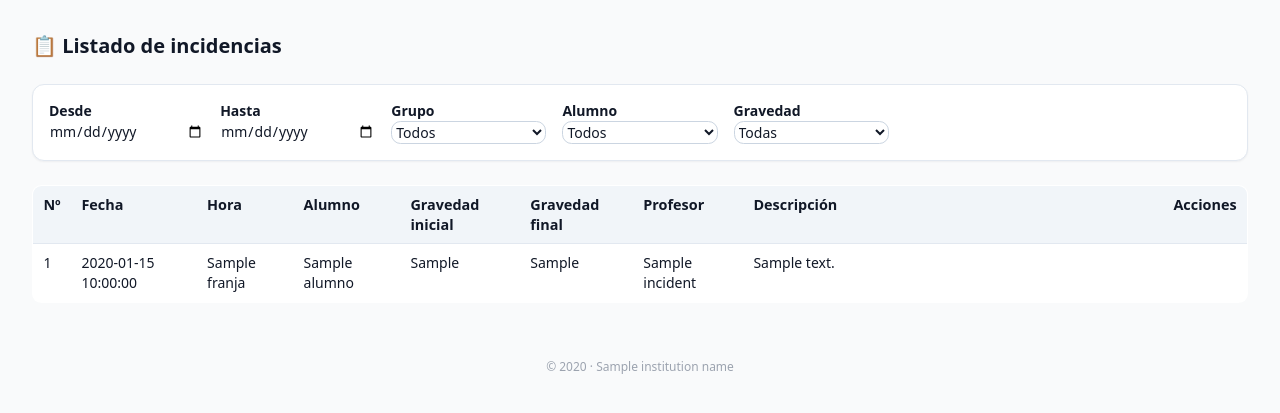
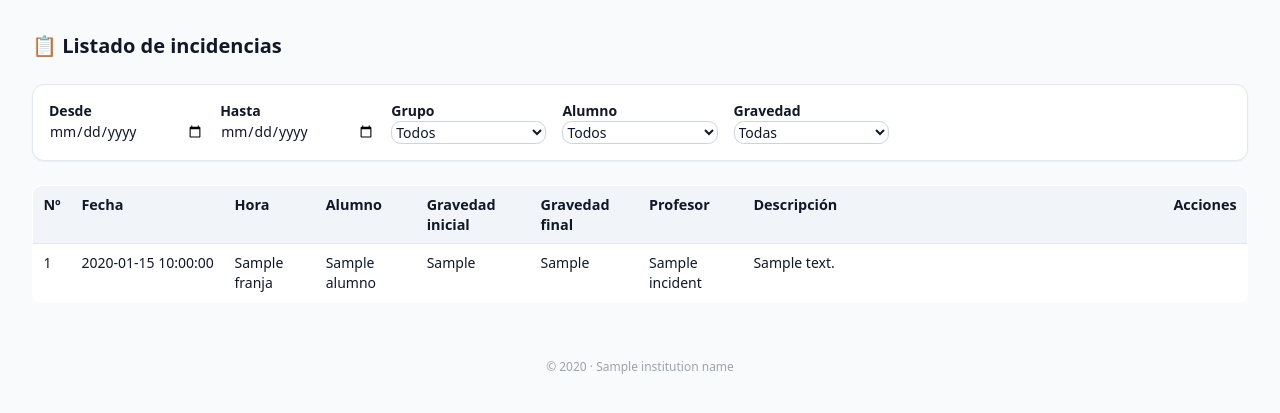
Before and after one commit to pablo-1974/AGB-incidencias, a FastAPI app: template templates/incidents/list.html in a window 1280 px wide. Shown: the part 64-477 px from the top of the page. Run offline with FastAPI, Linux system fonts and the light colour scheme; the template is opened without the code that fills it: most values are stand-ins (such as "Sample title", 1, 10 or a date in 2020); grey boxes marked "Sample" are stand-in pictures; some libraries are stand-ins or nearby versions.

Commit message:
Update list.html

```diff
--- a/templates/incidents/list.html
+++ b/templates/incidents/list.html
@@ -98,7 +98,7 @@
     <thead>
       <tr>
         <th>Nº</th>
-        <th>Fecha</th>
+        <th class="w-28">Fecha</th>
         <th>Hora</th>
         <th>Alumno</th>
         <th>Gravedad inicial</th>
@@ -112,7 +112,7 @@
       {% for i in incidents %}
       <tr>
         <td>{{ i.id }}</td>
-        <td>{{ i.fecha }}</td>
+        <td class="w-28 whitespace-nowrap">{{ i.fecha }}</td>
         <td>{{ i.franja or "—" }}</td>
         <td>{{ i.alumno }}</td>
         <td>{{ i.gravedad_inicial }}</td>
```
